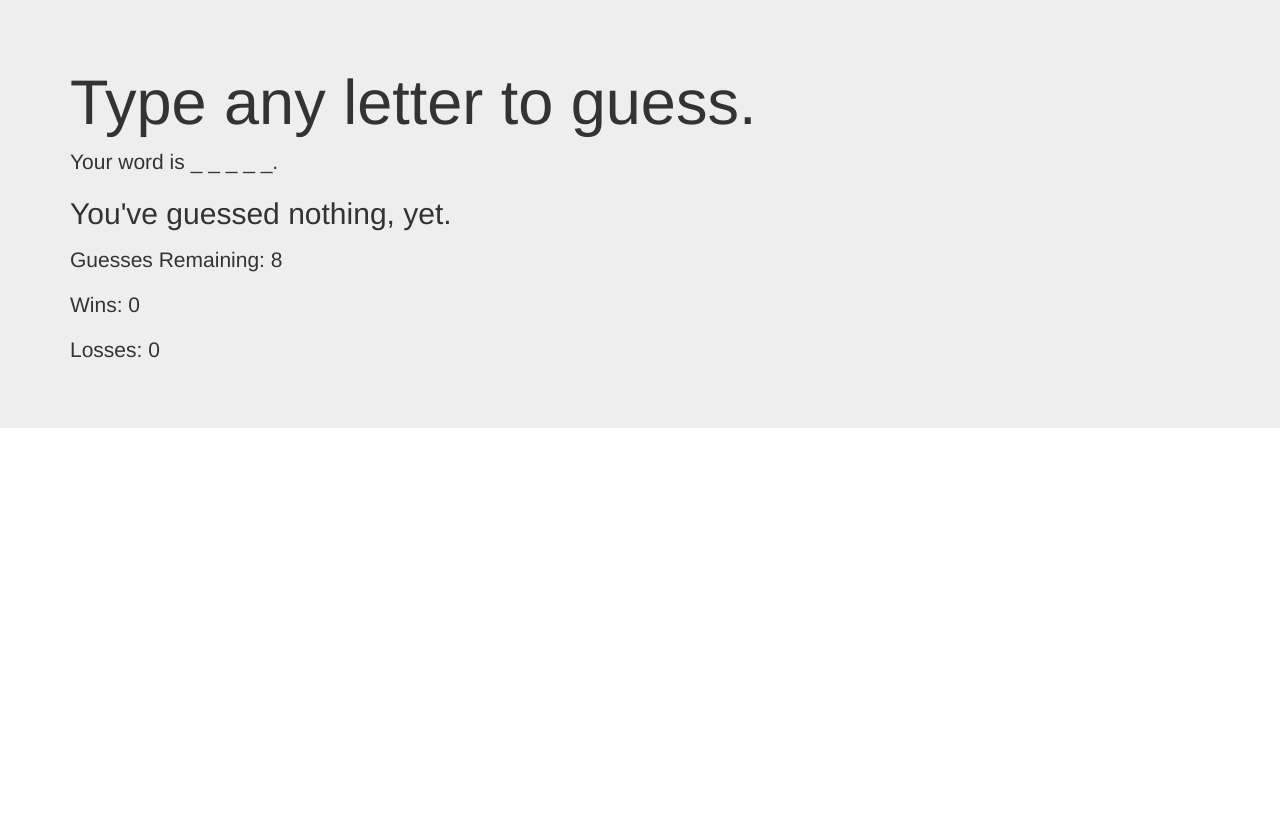
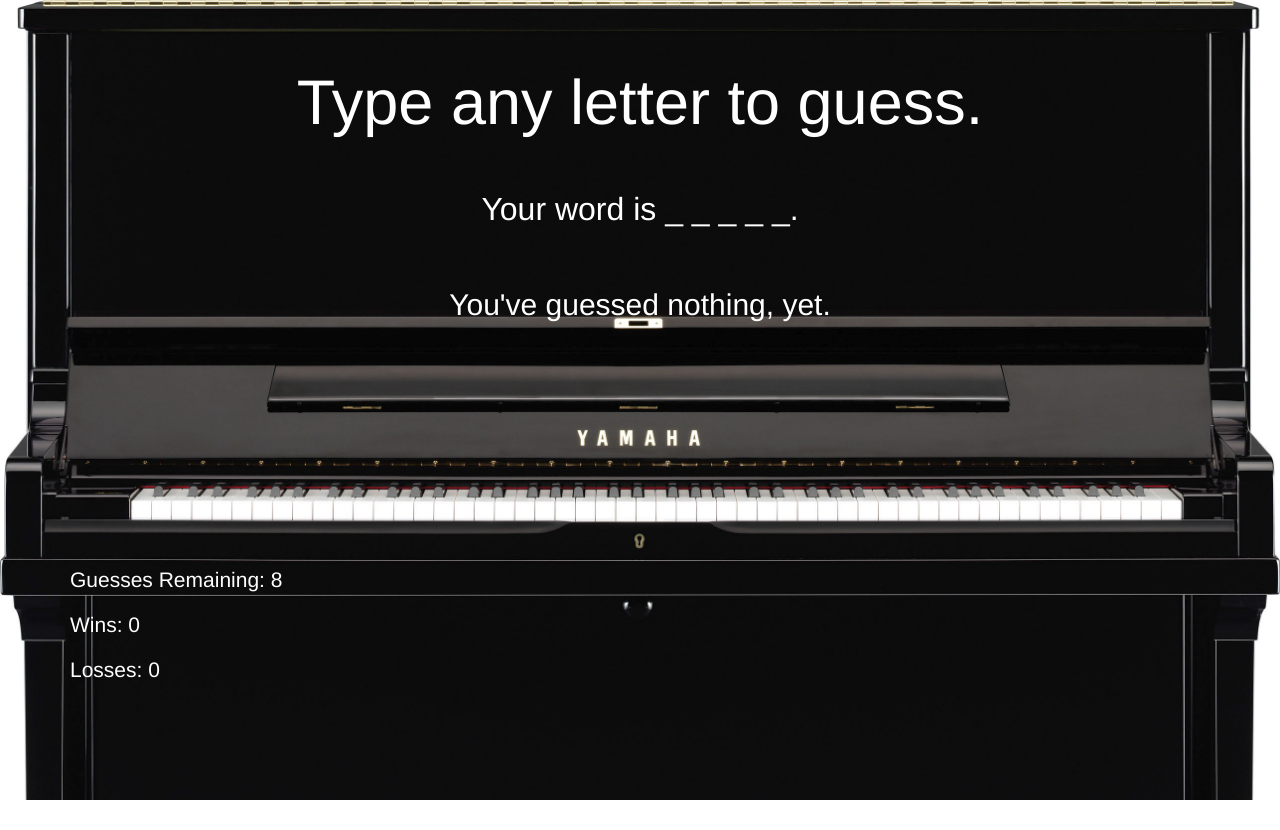
Before and after one commit to LaurynM/Hangman-Game, a plain HTML site: page index.html in a window 1280 px wide. Before the commit the page ends 800 px from the top, so only its background shows below. Drawn offline with nearby package versions, Linux system fonts and the light colour scheme.

Commit message:
added piano theme and colors

```diff
--- a/assets/css/style.css
+++ b/assets/css/style.css
@@ -1,5 +1,55 @@
+body {
+    height: 100%;
+}
 .jumbotron {
+    height: 100vh;
 	background-image: url("../images/piano.jpg");
 	background-color: black;
 	background-size: cover;
 }
+#head {
+	color: white;
+	/*margin: auto;*/
+	text-align: center;
+	min-height: 25%;
+}
+#play p {
+	color: white;
+	margin-top: 40px;
+	text-align: center;
+	font-size: xx-large;
+}
+#current {
+	color: white;
+	margin-top: 40px;
+	text-align: center;
+	font-size: xx-large;
+}
+
+/*.bottom {
+	position: absolute;
+	bottom: 50px;
+	left: 50px;
+}*/
+#stats {
+	position: fixed;
+	bottom: 100px;
+	color: white;
+	/*margin-top: 40px;*/
+	/*margin: auto;*/
+	/*width: 50%;*/
+	float: left;
+}
+#old p {
+	color: white;
+	/*margin-top: 40px;*/
+	/*margin: auto;*/
+	/*text-align: center;*/
+	font-size: xx-large;
+	/*width: 50%;*/
+}
+#old {
+	/*position: fixed;*/
+	bottom: 50px;
+	float: right;
+}
--- a/index.html
+++ b/index.html
@@ -2,24 +2,50 @@
 <html>
 <head>
 	<title>Pianoman</title>
-	<link rel="stylesheet" href="https://maxcdn.bootstrapcdn.com/bootstrap/3.3.7/css/bootstrap.min.css" />
+	<link rel="stylesheet" href="https://maxcdn.bootstrapcdn.com/bootstrap/3.3.7/css/bootstrap.min.css">
+	<link rel="stylesheet" type="text/css" href="assets/css/style.css">
 </head>
 <body>
 
 	<div class="jumbotron">
-  		<div class="container">
-
-
+  		<div class="container"> <!-- begin container inside jumbotron -->
+  			<div class="row">
+  				<div class="col-md-12">
+  					<div id="head">
 						<h1>Type any letter to guess.</h1>
-			<p> Your word is <span id="inPlay"></span>.</p>
-			<h2>You've guessed <span id="currentGuess"><strong>nothing, yet</strong></span>.</h2>
-
-			<p><span id="oldGuess"></span></p>
+					</div>
+				</div> <!--end of header columns -->
+			</div> <!-- end of row -->
+  			<div class="row">
+  				<div class="col-md-12">
+  					<div id="play">
+						<p>Your word is <span id="inPlay"></span>.</p>
+					</div>
+				</div> <!--end of "word in play" columns -->
+			</div> <!-- end of row -->
+  			<div class="row">
+  				<div class="col-md-12">
+  					<div id="current">
+						<h2>You've guessed <span id="currentGuess">nothing, yet</span>.</h2>
+					</div>
+				</div> <!--end of "current guess" columns -->
+			</div> <!-- end of row -->
+  			<div class="row">
+  				<div class="col-md-6 bottom">
+  					<div id="stats">
 						<p>Guesses Remaining: <span id="chances"></span></p>
 						<p>Wins: <span id="win">0</span></p>
 						<p>Losses: <span id="lose">0</span></p>
 					</div>
+				</div> <!--end of "game stats" columns -->
+  				<div class="col-md-6 bottom">
+  					<div id="old">
+						<p><span id="oldGuess"></span></p>
 					</div>
+				</div> <!--end of "old guesses" columns -->
+			</div> <!-- end of row -->
+  		</div> <!-- end of container -->
+	</div> <!-- end of jumbotron -->
 
 	<script type="text/javascript" src="assets/javascript/game.js"></script>
 </body>
```
Also changed, not shown: 2 other files. Lines whose indentation alone changed are shown as unchanged.
